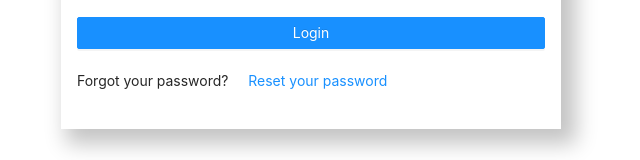
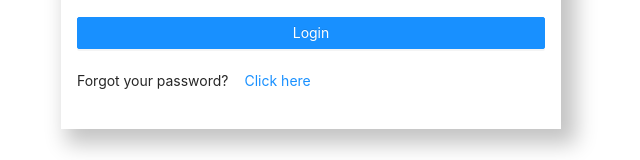
Before and after one commit to itsmitchyyy/ci-cd, a React (Create React App) app: page / in a window 1280 px wide. Shown: the part 459-619 px from the top of the page, without its empty margins (329-969 px from the left). Built offline with nearby package versions, Linux system fonts and the light colour scheme.

Commit message:
fix ui login

```diff
--- a/src/components/templates/Login/Login.tsx
+++ b/src/components/templates/Login/Login.tsx
@@ -26,9 +26,9 @@ export default function Login({ formData, onClickForgotPassword }: Props) {
         <LoginForm layout="vertical" formData={formData} />
         <ForgotPasswordContainer>
           <span>
-            Forgot your password?{' '}
+            Forgot your password?
             <Button type="link" onClick={onClickForgotPassword}>
-              Reset your password
+              Click here
             </Button>
           </span>
         </ForgotPasswordContainer>
```
